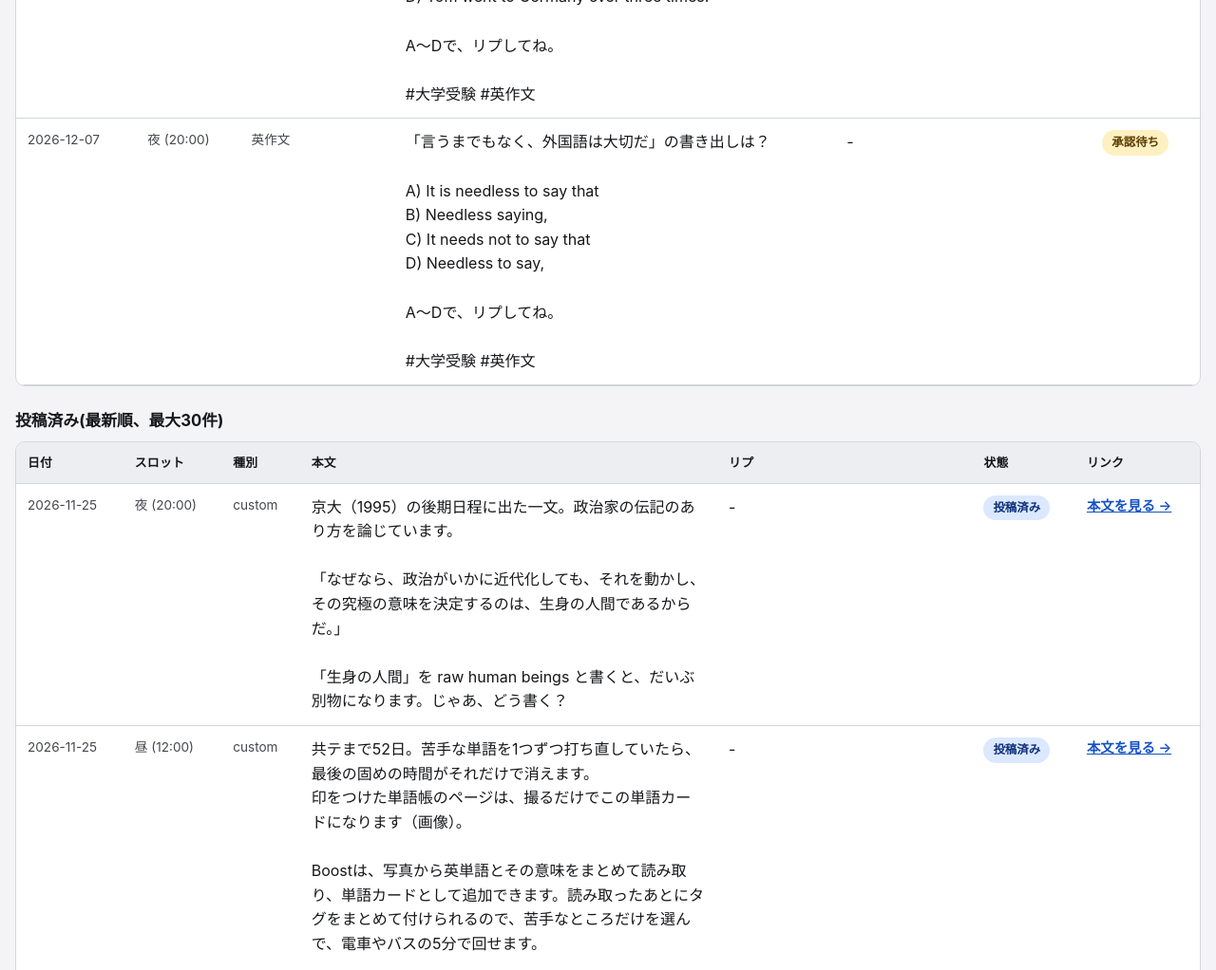
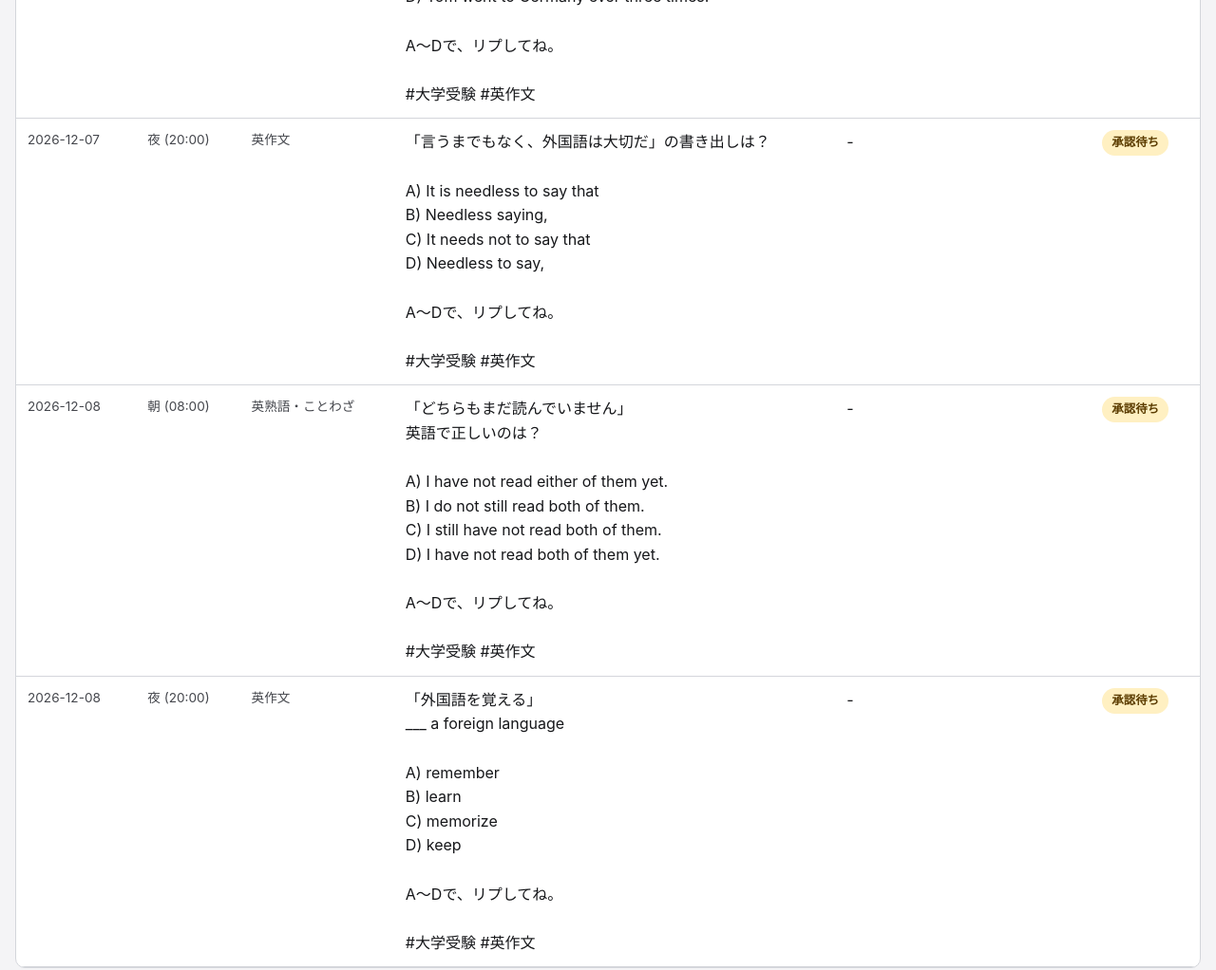
Before and after one commit to yama9haru-bit/boost-x-view, a plain HTML site: page index.html in a window 1280 px wide. Shown: the part 9880-10902 px from the top of the page at 95% size. Drawn offline with Linux system fonts and the light colour scheme.

Commit message:
Update public view (2026-11-25T12:00:08Z)
Co-Authored-By: Claude Fable 5 <noreply@anthropic.com>

```diff
--- a/index.html
+++ b/index.html
@@ -379,6 +379,26 @@ D) Needless to say,
 
 A〜Dで、リプしてね。
 
+#大学受験 #英作文</td><td class='text-cell'>-</td><td><span class='badge badge-pending'>承認待ち</span></td></tr><tr><td class='meta'>2026-12-08</td><td class='meta'>朝 (08:00)</td><td class='meta'>英熟語・ことわざ</td><td class='text-cell'>「どちらもまだ読んでいません」
+英語で正しいのは？
+
+A) I have not read either of them yet.
+B) I do not still read both of them.
+C) I still have not read both of them.
+D) I have not read both of them yet.
+
+A〜Dで、リプしてね。
+
+#大学受験 #英作文</td><td class='text-cell'>-</td><td><span class='badge badge-pending'>承認待ち</span></td></tr><tr><td class='meta'>2026-12-08</td><td class='meta'>夜 (20:00)</td><td class='meta'>英作文</td><td class='text-cell'>「外国語を覚える」
+___ a foreign language
+
+A) remember
+B) learn
+C) memorize
+D) keep
+
+A〜Dで、リプしてね。
+
 #大学受験 #英作文</td><td class='text-cell'>-</td><td><span class='badge badge-pending'>承認待ち</span></td></tr></table></div><h2 style='font-size:1.05rem;margin:24px 0 8px'>投稿済み(最新順、最大30件)</h2><div class='table-wrap'><table><tr><th>日付</th><th>スロット</th><th>種別</th><th>本文</th><th>リプ</th><th>状態</th><th>リンク</th></tr><tr><td class='meta'>2026-11-25</td><td class='meta'>夜 (20:00)</td><td class='meta'>custom</td><td class='text-cell'>京大（1995）の後期日程に出た一文。政治家の伝記のあり方を論じています。
 
 「なぜなら、政治がいかに近代化しても、それを動かし、その究極の意味を決定するのは、生身の人間であるからだ。」
```
